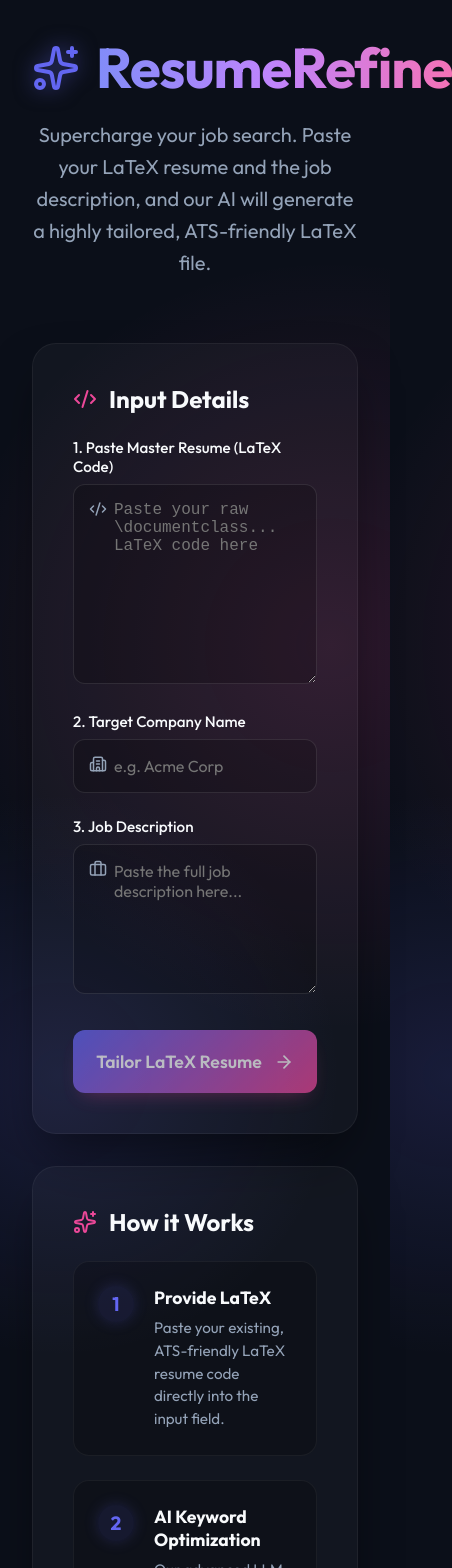
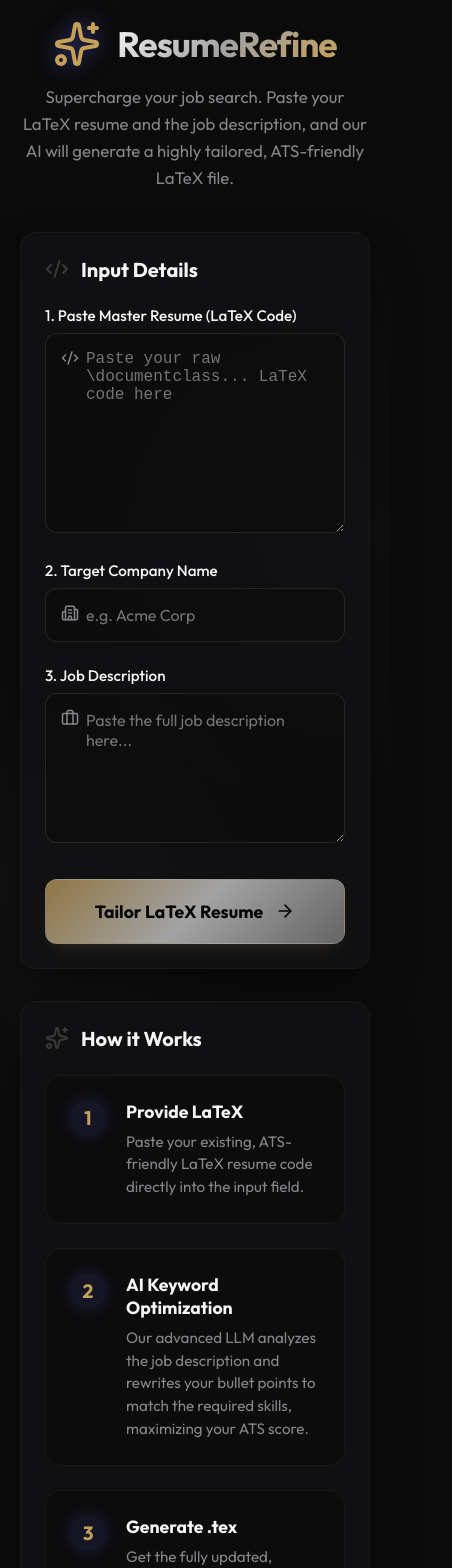
Before and after one commit to shreyanshtri26/ResumeRefine, a React (Vite) app: page / in a window 390 px wide. Shown: the top 1568 px of the page, 452 px wide, since content can reach past the window. Built offline with nearby package versions, Linux system fonts and the light colour scheme.

Commit message:
style: Golden silver buttons and dynamic hovers

```diff
--- a/src/App.css
+++ b/src/App.css
@@ -28,7 +28,7 @@
 h1 {
   font-size: 3.5rem;
   font-weight: 700;
-  background: linear-gradient(to right, #818cf8, #c084fc, #f472b6);
+  background: linear-gradient(135deg, #f5f5f7 0%, #a2a2a2 50%, #c5a059 100%);
   -webkit-background-clip: text;
   color: transparent;
   letter-spacing: -1px;
@@ -199,22 +199,22 @@
 
 .action-button {
   width: 100%;
-  background: linear-gradient(135deg, var(--primary), var(--secondary));
-  color: white;
-  border: none;
+  background: linear-gradient(135deg, #c5a059 0%, #e2e2e2 50%, #8a8a8a 100%);
+  color: #000;
+  border: 1px solid rgba(255, 255, 255, 0.2);
   border-radius: 12px;
   padding: 1.25rem;
   font-size: 1.1rem;
-  font-weight: 600;
+  font-weight: 700;
   font-family: inherit;
   cursor: pointer;
-  transition: all 0.3s ease;
+  transition: all 0.4s cubic-bezier(0.4, 0, 0.2, 1);
   display: flex;
   justify-content: center;
   align-items: center;
   gap: 0.75rem;
   margin-top: 2rem;
-  box-shadow: 0 10px 20px -10px rgba(236, 72, 153, 0.5);
+  box-shadow: 0 10px 20px -10px rgba(197, 160, 89, 0.3);
   position: relative;
   overflow: hidden;
 }
@@ -226,13 +226,15 @@
   left: -100%;
   width: 100%;
   height: 100%;
-  background: linear-gradient(90deg, transparent, rgba(255,255,255,0.2), transparent);
-  transition: left 0.5s ease;
+  background: linear-gradient(90deg, transparent, rgba(255,255,255,0.3), transparent);
+  transition: left 0.6s ease;
 }
 
 .action-button:hover {
-  transform: translateY(-2px);
-  box-shadow: 0 15px 25px -10px rgba(236, 72, 153, 0.6);
+  transform: translateY(-3px);
+  background: linear-gradient(135deg, #ec4899 0%, #f472b6 100%);
+  color: #fff;
+  box-shadow: 0 15px 30px -10px rgba(236, 72, 153, 0.6);
 }
 
 .action-button:hover::before {
@@ -375,3 +377,25 @@
   from { opacity: 0; }
   to { opacity: 1; }
 }
+
+@media (max-width: 768px) {
+  .app-container {
+    padding: 1.25rem;
+  }
+  h1 {
+    font-size: 2.2rem;
+  }
+  .subtitle {
+    font-size: 1.05rem;
+  }
+  .glass-card {
+    padding: 1.5rem;
+    border-radius: 16px;
+  }
+  header {
+    margin-bottom: 2.5rem;
+  }
+  .section-title {
+    font-size: 1.25rem;
+  }
+}
--- a/src/index.css
+++ b/src/index.css
@@ -1,14 +1,14 @@
 @import url('https://fonts.googleapis.com/css2?family=Outfit:wght@300;400;500;600;700&display=swap');
 
 :root {
-  --bg-color: #0b0f19;
-  --glass-bg: rgba(255, 255, 255, 0.03);
-  --glass-border: rgba(255, 255, 255, 0.05);
-  --primary: #6366f1;
-  --primary-hover: #4f46e5;
-  --secondary: #ec4899;
-  --text-main: #f8fafc;
-  --text-muted: #94a3b8;
+  --bg-color: #0b0b0c;
+  --glass-bg: rgba(18, 18, 20, 0.8);
+  --glass-border: rgba(255, 255, 255, 0.04);
+  --primary: #c5a059; /* OVO Gold hint */
+  --primary-hover: #dfba6f;
+  --secondary: #3a3a3c;
+  --text-main: #f5f5f7;
+  --text-muted: #86868b;
 }
 
 * {
@@ -24,8 +24,8 @@
   min-height: 100vh;
   overflow-x: hidden;
   background-image:
-    radial-gradient(circle at 15% 50%, rgba(99, 102, 241, 0.15), transparent 25%),
-    radial-gradient(circle at 85% 30%, rgba(236, 72, 153, 0.15), transparent 25%);
+    radial-gradient(circle at 15% 50%, rgba(142, 142, 147, 0.05), transparent 25%),
+    radial-gradient(circle at 85% 30%, rgba(99, 99, 102, 0.05), transparent 25%);
 }
 
 #root {
```
